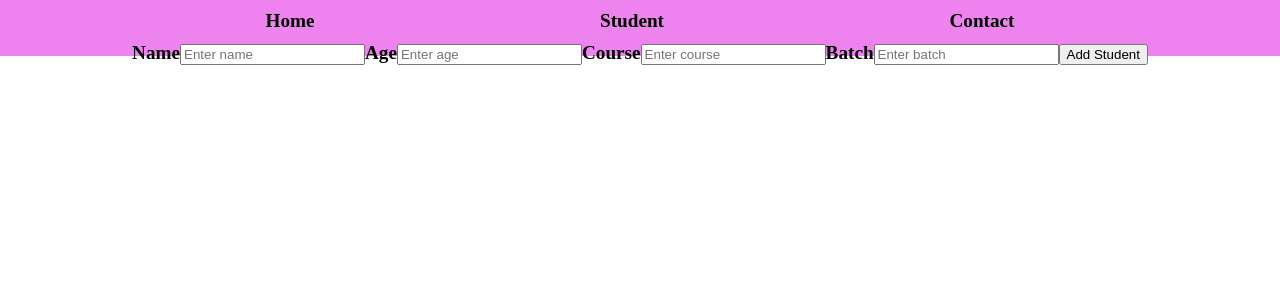
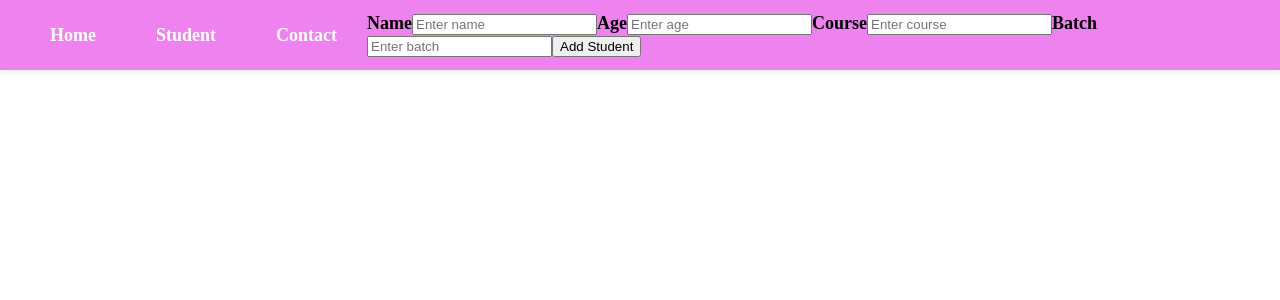
Before and after one commit to ayushsingh3007/Handson-7, a React (Create React App) app: page /addstudent in a window 1280 px wide. Shown: the top 300 px of the page. Built offline with nearby package versions, Linux system fonts and the light colour scheme.

Commit message:
Update App.css

```diff
--- a/src/App.css
+++ b/src/App.css
@@ -60,24 +60,40 @@
     color: #007bff;
 }
 
-/* Navbar Styles */
 
 #navbar {
     display: flex;
-    flex-wrap: wrap;
-    justify-content: space-evenly;
-    width: 100%;
-    height: 7vh;
+    justify-content: space-between;
+    align-items: center;
+    height: 70px;
+    background-color: violet;
+    box-shadow: 0px 2px 5px rgba(0, 0, 0, 0.1);
     font-family: 'Times New Roman', Times, serif;
     font-weight: 700;
-    align-items: center;
-    font-size: larger;
-    background-color: violet;
-    box-shadow: 15px 1px 10px snow;
+    font-size: 18px;
+    padding: 0 20px;
 }
 
 .nav-link {
     text-decoration: none;
-    color: #000;
+    color: #fff;
+    margin: 0 10px;
     padding: 10px 20px;
+    border-radius: 5px;
+    transition: background-color 0.3s;
 }
+
+.nav-link:hover {
+    background-color: rgba(255, 255, 255, 0.2);
+}
+
+.nav-link.active {
+    background-color: rgba(255, 255, 255, 0.3);
+}
+
+.logo {
+    font-size: 24px;
+    color: #fff;
+    text-decoration: none;
+    font-weight: bold;
+}
```
